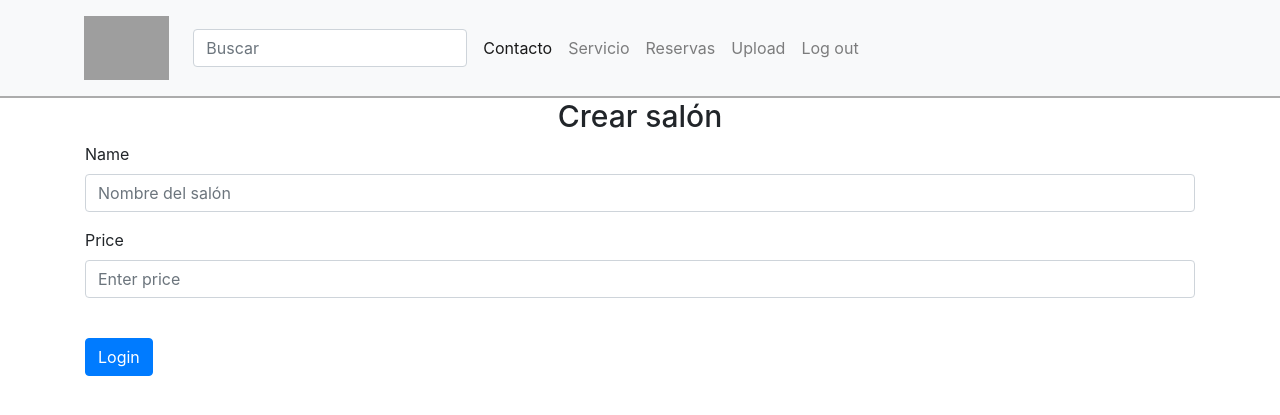
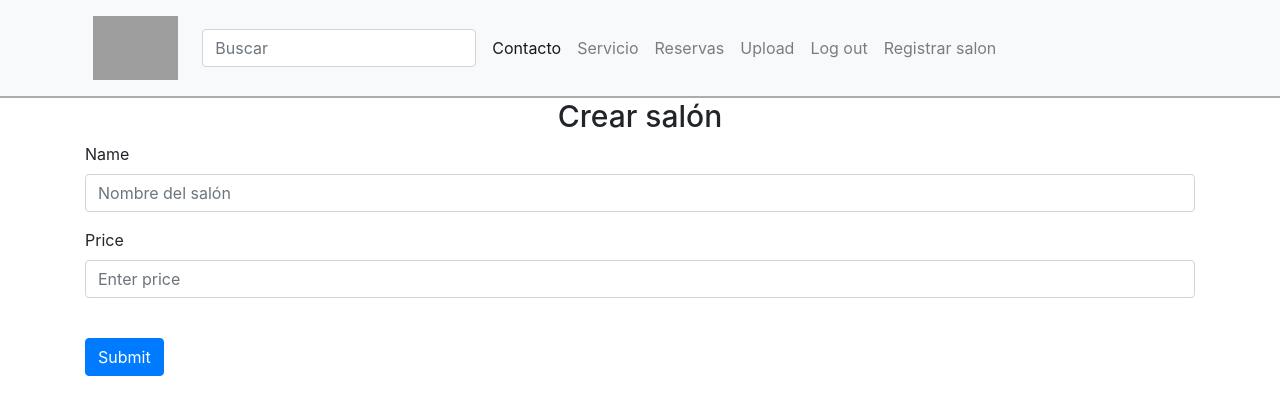
Before and after one commit to luccagsp/Pactum, a Flask app: page /register/eventhall in a window 1280 px wide. Shown: the top 415 px of the page. Run offline with Flask 3, Linux system fonts and the light colour scheme; a user stored in the database is signed in; parts of the project's set-up code (start-up, migrations or seed data) failed here and were passed over; some libraries are stand-ins or nearby versions; grey boxes are pictures that could not be loaded.

Commit message:
Pestaña registrar salon de eventos

```diff
--- a/src/app.py
+++ b/src/app.py
@@ -14,7 +14,7 @@
 parent_directory = os.path.dirname(current_directory)
 #Seleccionar carpeta images
 folder_path = os.path.join(parent_directory, 'images')
-#Inicializaciones
+#InicializacionesF
 app = Flask(__name__)
 envs = Envs()
 # Configurando parametros de app
@@ -56,6 +56,10 @@
 def availability():
     return render_template("availability.html", user=current_user)
 
+@app.route('/register_eventhall', methods=["GET", "POST"])
+def register_eventhall():
+    return render_template("register_eventhall.html", user=current_user)
+
 if __name__ == "__main__":
     from pathlib import Path
     from os import path
--- a/src/templates/base.html
+++ b/src/templates/base.html
@@ -73,6 +73,9 @@
               <li class="nav-item">
                 <a class="nav-link" href="/logout">Log out</a>
               </li>
+              <li class="nav-item">
+                <a class="nav-link" href="/register_eventhall">Registrar salon</a>
+              </li>
               {% else %}
               <li class="nav-item">
                 <a class="nav-link" href="/login">Log in</a>
@@ -84,7 +87,6 @@
             </ul>
           </div>
         </div>
-
       </nav>
     </header>
 
--- a/src/templates/home.html
+++ b/src/templates/home.html
@@ -3,6 +3,8 @@
     <div id="eventhall-container">
         {% for eventhall in eventhalls %}
             <div class="eventhall">{{ eventhall.name }}</div>
+            <div class="eventhall">{{ eventhall.deposit_price }}</div>
+            <div class="eventhall">{{ eventhall.owner_id }}</div>
         {% endfor %}
     </div>
     <div id="loading-container"></div>
--- a/src/templates/register_eventhall.html
+++ b/src/templates/register_eventhall.html
@@ -1,5 +1,5 @@
 {% extends "base.html" %} {% block title %}Registrar salón{% endblock %} {% block content%}
-  <form method="POST">
+  <form method="POST" action="/register_eventhall" enctype="multipart/form-data">
     <h1 align="center" class="fs-6" style="font-size: 30px;">Crear salón</h1>
     <div class="form-group">
       <label for="name">Name</label>
@@ -22,6 +22,6 @@
       />
     </div>
     <br />
-    <button type="submit" class="btn btn-primary">Login</button>
+    <button type="submit" class="btn btn-primary">Submit</button>
   </form>
 {% endblock %}
```
